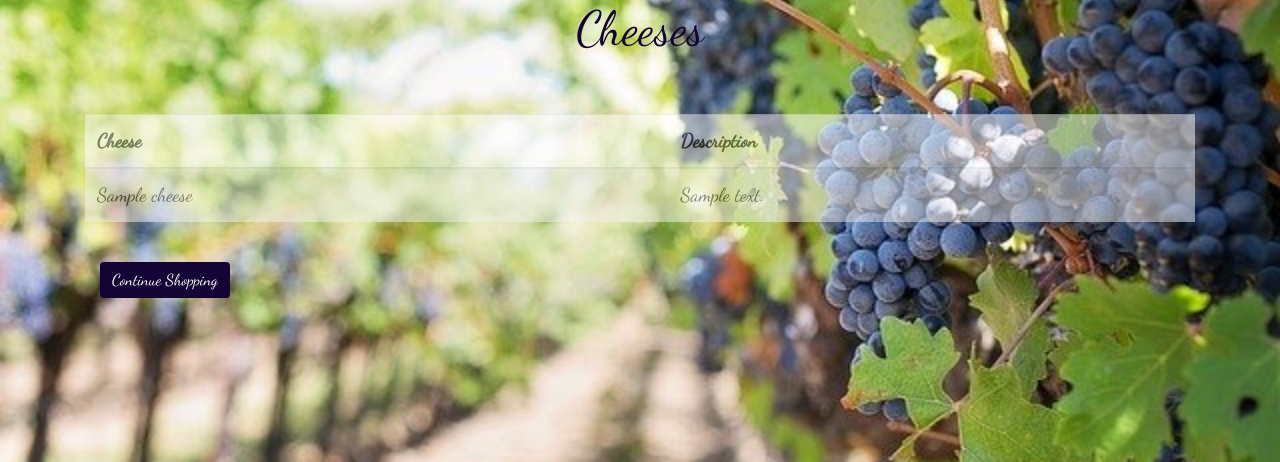
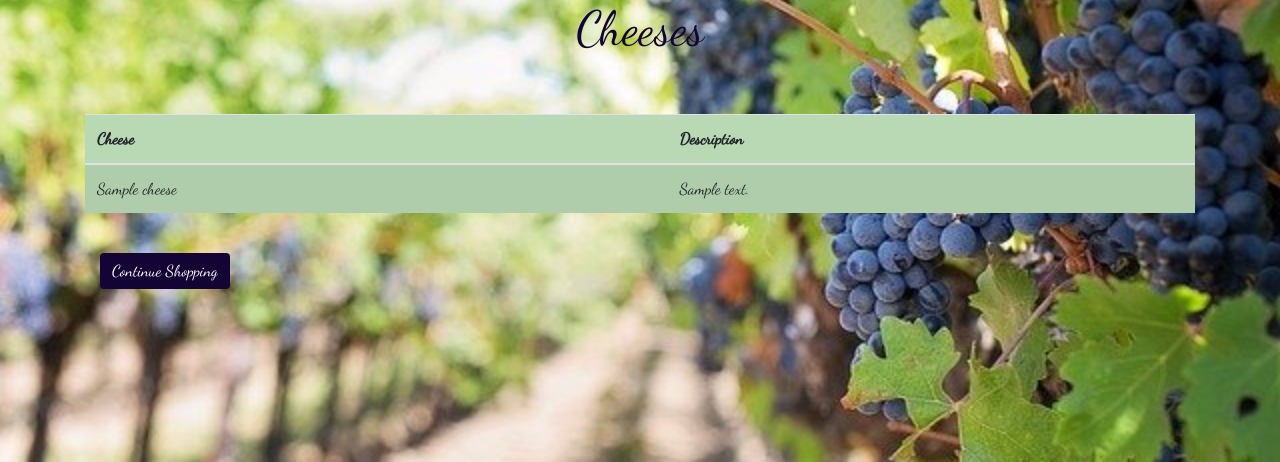
Before and after one commit to hob71/Grape-Escape-Ecom, a Django app: page /wines/cheeses/ in a window 1280 px wide. Shown: the part 224-686 px from the top of the page. Run offline with Django 3.2, Linux system fonts and the light colour scheme; tables that the repository leaves empty hold one stand-in row (values such as "Sample post"); some libraries are stand-ins or nearby versions.

Commit message:
Added background color to table on cheese and region

```diff
--- a/static/css/style.css
+++ b/static/css/style.css
@@ -145,11 +145,8 @@ a {
 }
 
 .table-striped {
-    background: #fff;
-    opacity: 0.5;
-    font-size: 1.2rem;
+    background-color: #b9d8b4;
 }
-
 
 @media (max-width: 992px) {
 
@@ -204,4 +201,5 @@ h1 {
     font-size: 0.85rem;
     margin-top: 10px;
 }
+
 }
```
Also changed, not shown: checkout/templates/checkout/checkout.html (+6 -10 lines).
